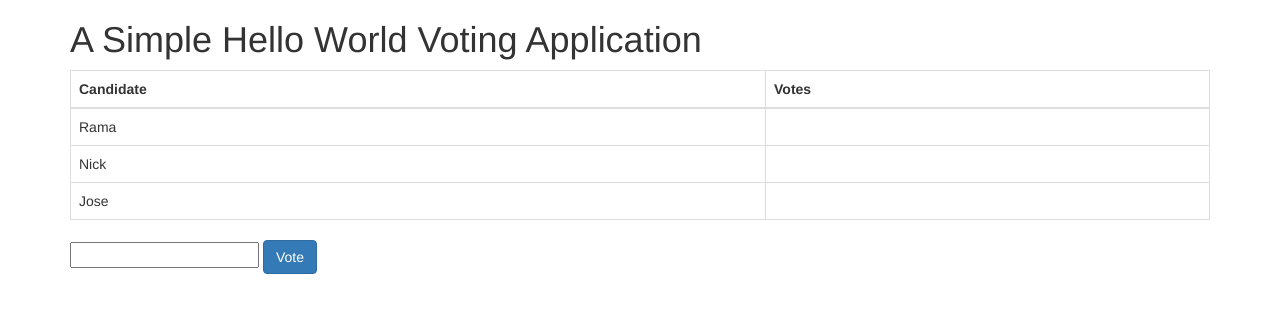
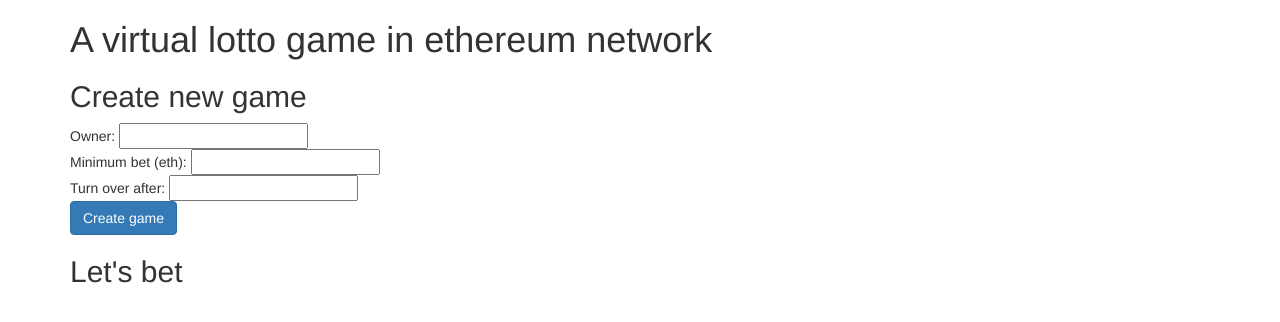
Before and after one commit to nqd/cs-bc-w1, a website: page public/index.html in a window 1280 px wide. Drawn offline with nearby package versions, Linux system fonts and the light colour scheme.

Commit message:
html to create new game

```diff
--- a/public/index.html
+++ b/public/index.html
@@ -2,42 +2,28 @@
 <html>
 
 <head>
-  <title>Hello World DApp</title>
+  <title>Virtual Lotto</title>
   <link href='https://fonts.googleapis.com/css?family=Open+Sans:400,700' rel='stylesheet' type='text/css'>
   <link href='https://maxcdn.bootstrapcdn.com/bootstrap/3.3.7/css/bootstrap.min.css' rel='stylesheet' type='text/css'>
+  <script src="https://code.jquery.com/jquery-3.1.1.slim.min.js"></script>
+  <script src="./index.js"></script>
 </head>
 
 <body class="container">
-  <h1>A Simple Hello World Voting Application</h1>
-  <div class="table-responsive">
-    <table class="table table-bordered">
-      <thead>
-        <tr>
-          <th>Candidate</th>
-          <th>Votes</th>
-        </tr>
-      </thead>
-      <tbody>
-        <tr>
-          <td>Rama</td>
-          <td id="candidate-1"></td>
-        </tr>
-        <tr>
-          <td>Nick</td>
-          <td id="candidate-2"></td>
-        </tr>
-        <tr>
-          <td>Jose</td>
-          <td id="candidate-3"></td>
-        </tr>
-      </tbody>
-    </table>
-  </div>
-  <input type="text" id="candidate" />
-  <a href="#" onclick="voteForCandidate()" class="btn btn-primary">Vote</a>
+  <h1>A virtual lotto game in ethereum network</h1>
+
+  <h2>Create new game</h2>
+
+  Owner:
+  <input type="text" id="gameOwner" />
+  <br> Minimum bet (eth):
+  <input type="text" id="gameMinBet" />
+  <br> Turn over after:
+  <input type="text" id="gameVotes" />
+  <br>
+  <a href="#" onclick="createGame()" class="btn btn-primary">Create game</a>
+
+  <h2>Let's bet</h2>
 </body>
-<script src="https://cdn.rawgit.com/ethereum/web3.js/develop/dist/web3.js"></script>
-<script src="https://code.jquery.com/jquery-3.1.1.slim.min.js"></script>
-<script src="public/index.js"></script>
 
 </html>
--- a/public/index.js
+++ b/public/index.js
@@ -1,16 +1,35 @@
-web3 = new Web3(new Web3.providers.HttpProvider('http://localhost:7545'))
-abi = JSON.parse('[{"constant":false,"inputs":[{"name":"candidate","type":"bytes32"}],"name":"totalVotesFor","outputs":[{"name":"","type":"uint8"}],"payable":false,"type":"function"},{"constant":false,"inputs":[{"name":"candidate","type":"bytes32"}],"name":"validCandidate","outputs":[{"name":"","type":"bool"}],"payable":false,"type":"function"},{"constant":true,"inputs":[{"name":"","type":"bytes32"}],"name":"votesReceived","outputs":[{"name":"","type":"uint8"}],"payable":false,"type":"function"},{"constant":true,"inputs":[{"name":"x","type":"bytes32"}],"name":"bytes32ToString","outputs":[{"name":"","type":"string"}],"payable":false,"type":"function"},{"constant":true,"inputs":[{"name":"","type":"uint256"}],"name":"candidateList","outputs":[{"name":"","type":"bytes32"}],"payable":false,"type":"function"},{"constant":false,"inputs":[{"name":"candidate","type":"bytes32"}],"name":"voteForCandidate","outputs":[],"payable":false,"type":"function"},{"constant":true,"inputs":[],"name":"contractOwner","outputs":[{"name":"","type":"address"}],"payable":false,"type":"function"},{"inputs":[{"name":"candidateNames","type":"bytes32[]"}],"payable":false,"type":"constructor"}]')
-VotingContract = web3.eth.contract(abi)
-// In your nodejs console, execute contractInstance.address to get the address at which the contract is deployed and change the line below to use your deployed address
-contractInstance = VotingContract.at('0x2a9c1d265d06d47e8f7b00ffa987c9185aecf672')
-candidates = { 'Rama': 'candidate-1', 'Nick': 'candidate-2', 'Jose': 'candidate-3' }
-
-function voteForCandidate () {
+function voteForCandidate() {
   candidateName = $('#candidate').val()
   contractInstance.voteForCandidate(candidateName, { from: web3.eth.accounts[0] }, function () {
     let div_id = candidates[candidateName]
     $('#' + div_id).html(contractInstance.totalVotesFor.call(candidateName).toString())
   })
+}
+
+function createGame() {
+  const owner = $('#gameOwner').val()
+  const minBet = parseFloat($('#gameMinBet').val())
+  const votes = parseInt($('#gameVote').val())
+
+  const headers = new Headers({
+    "Content-Type": "application/json",
+  });
+
+  fetch('/game', {
+    method: 'post',
+    headers: headers,
+    body: JSON.stringify({
+      minBet: minBet,
+      triggerCall: votes
+    }),
+  })
+  .then(res => res.json())
+  .then(res => {
+    console.log('createGame response', res)
+  }).catch(function (e) {
+    // Error
+    console.log(e)
+  });
 }
 
 $(document).ready(function () {
```
